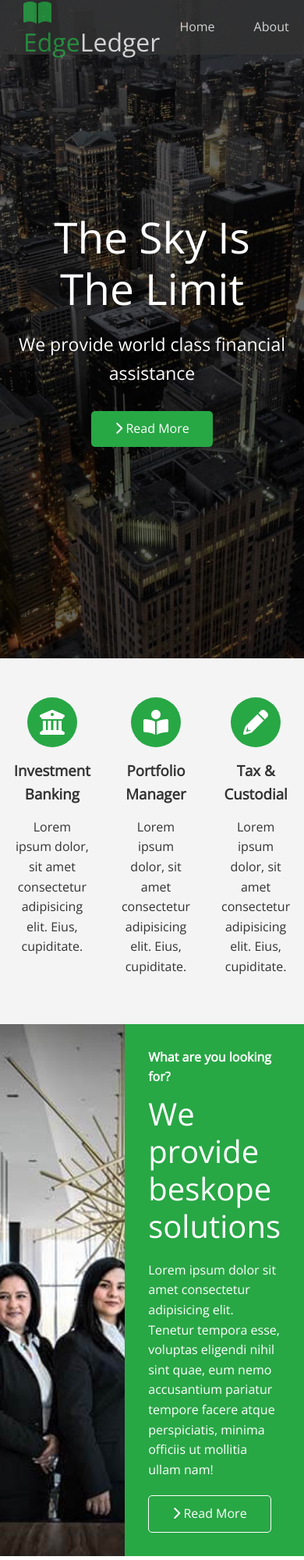
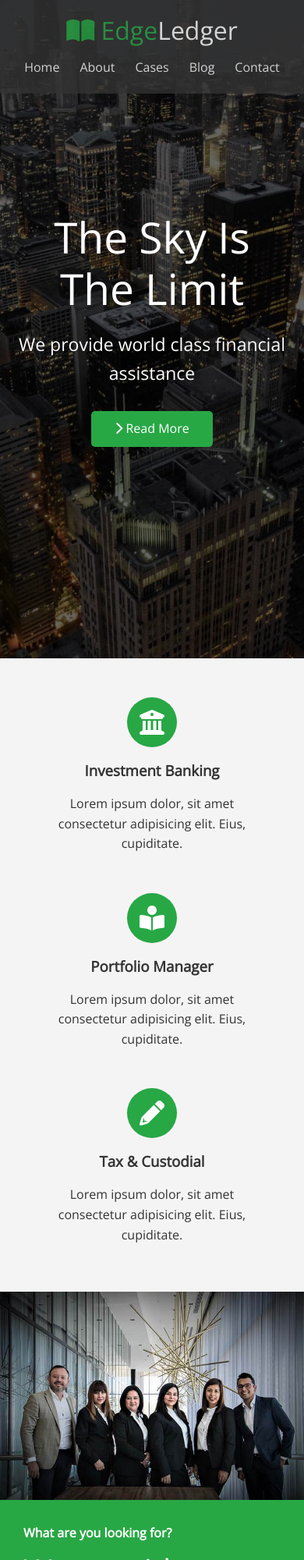
Before and after one commit to radoslawsobieralski/www-edgeledger, a plain HTML site: page index.html in a window 390 px wide. Shown: the top 2000 px of the page at 78% size. Drawn offline with nearby package versions, Linux system fonts and the light colour scheme.

Commit message:
add media query

```diff
--- a/css/style.css
+++ b/css/style.css
@@ -186,3 +186,30 @@ img {
 .footer .social > * {
   margin: 15px;
 }
+
+@media (max-width: 768px) {
+  .navbar {
+    flex-direction: column;
+    height: 120px;
+    padding: 20px;
+  }
+
+  .navbar a {
+    padding: 10px 10px;
+    margin: 0 3px;
+  }
+
+  .flex-items {
+    flex-direction: column;
+  }
+
+  .flex-columns .column,
+  .flex-grid .column {
+    flex: 100%;
+    max-width: 100%;
+  }
+
+  .team img {
+    width: 70%;
+  }
+}
```
